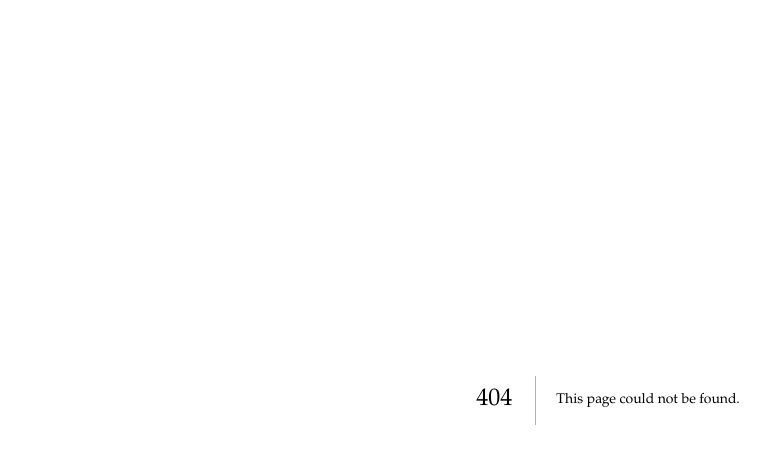
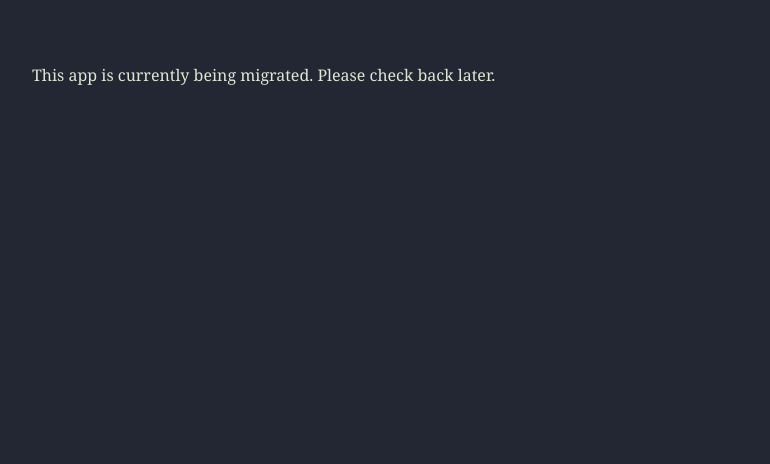
Before and after one commit to mbrecht/mbbrecht, a Next.js app: page /rune_tools in a window 1280 px wide. Before the commit this address had no page. Shown: the top 464 px of the page, without its empty margins (32-802 px from the left). Built offline with nearby package versions, Linux system fonts and the light colour scheme.

Commit message:
added runetools page

```diff
--- a/config.js
+++ b/config.js
@@ -2,7 +2,7 @@ module.exports = {
   projects: [
     {
       title: "RuneTools",
-      url: "https://rune-tools.vercel.app",
+      url: "/rune-tools",
       img: "/capricios.png",
     },
     {
--- a/src/components/Typography.js
+++ b/src/components/Typography.js
@@ -3,7 +3,7 @@ import styles from "../styles/Typography.module.css";
 
 export default function Typography(props) {
   // create new component based on props variant. TODO: convert to TS and create type safe variants
-  return React.createElement(props.variant, {
+  return React.createElement(props.variant || "p", {
     ...props, // forwarding props
     className: `${props.className} ${styles.typography}`, // inject css to all elements
   });
--- /dev/null
+++ b/src/pages/rune_tools.js
@@ -0,0 +1,16 @@
+import Typography from "../components/Typography";
+
+export default function Page() {
+  const style = {
+    marginTop: "4em",
+    marginLeft: "4em",
+  };
+
+  return (
+    <div style={style}>
+      <Typography>
+        This app is currently being migrated. Please check back later.
+      </Typography>
+    </div>
+  );
+}
--- a/src/styles/Home.module.css
+++ b/src/styles/Home.module.css
@@ -2,6 +2,3 @@
   display: flex;
   flex-direction: column;
 }
-
-.hero {
-}
```
